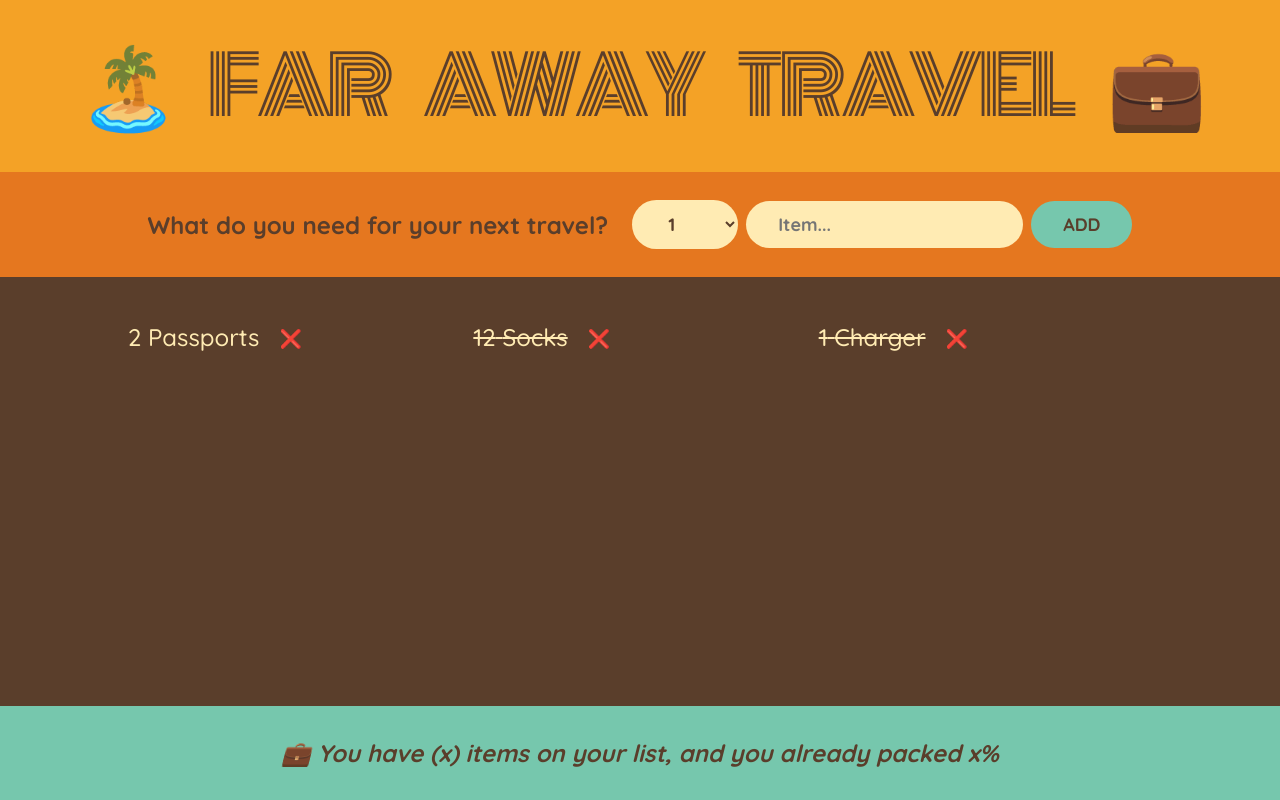
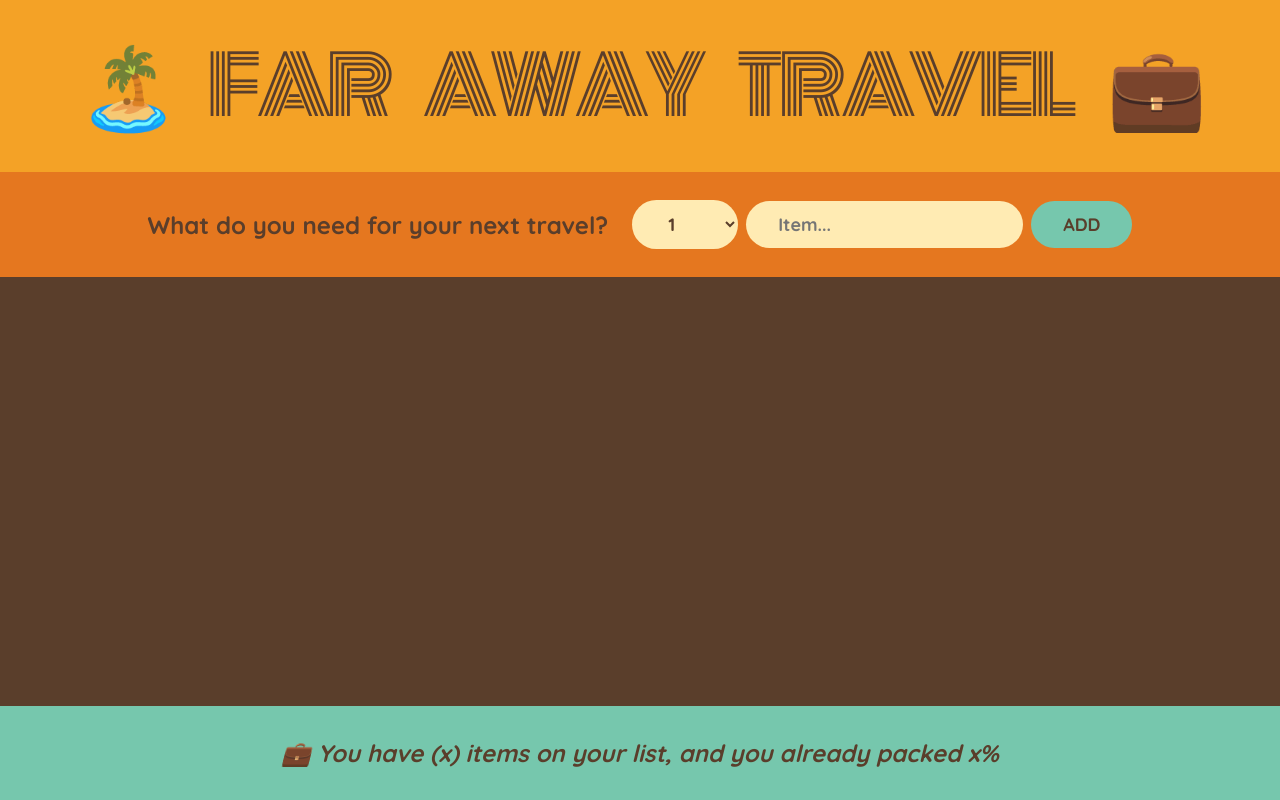
Before and after one commit to Felipelussi/cursoReact, a React (Create React App) app in the folder 02.1_far_away_travel_project/: page / in a window 1280 px wide. Built offline with nearby package versions, Linux system fonts and the light colour scheme.

Commit message:
feat: create the logic to add items to the list by lifting the state up to the app component

```diff
--- a/02.1_far_away_travel_project/src/App.js
+++ b/02.1_far_away_travel_project/src/App.js
@@ -7,11 +7,17 @@
 ];
 
 export default function App() {
+  const [items, setItems] = useState([]);
+
+  function handleAddItem(item) {
+    setItems(() => [...items, item]);
+  }
+
   return (
     <div className="app">
       <Logo />
-      <Form />
-      <PackingList />
+      <Form onAddItem={handleAddItem} />
+      <PackingList items={items} />
       <Stats />
     </div>
   );
@@ -20,7 +26,7 @@
 function Logo() {
   return <h1>🏝️ Far Away Travel 💼</h1>;
 }
-function Form() {
+function Form({ onAddItem }) {
   const [description, setDescription] = useState("");
   const [quantity, setQuantity] = useState(1);
 
@@ -29,7 +35,7 @@
     if (!description) return;
 
     const newItem = { description, quantity, packed: false, id: Date.now() };
-    console.log(newItem);
+    onAddItem(newItem);
 
     setDescription("");
     setQuantity(1);
@@ -57,11 +63,11 @@
     </form>
   );
 }
-function PackingList() {
+function PackingList({ items }) {
   return (
     <div className="list">
       <ul>
-        {initialItems.map((item) => (
+        {items.map((item) => (
           <Item item={item} key={item.id}></Item>
         ))}
       </ul>
```
